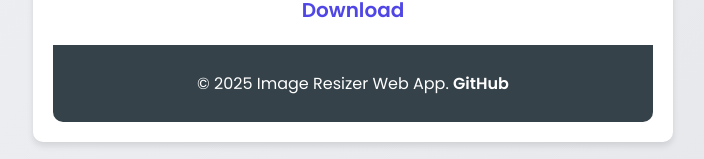
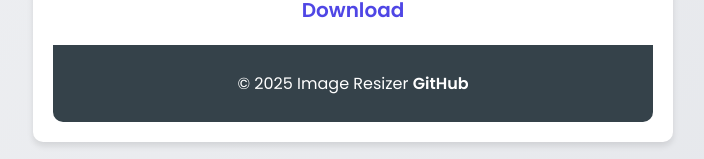
Before and after one commit to primext/fluffy-disco, a website with bundled scripts: page src/index.html in a window 1280 px wide. Shown: the part 853-1012 px from the top of the page, without its empty margins (287-991 px from the left). Built offline with nearby package versions, Linux system fonts and the light colour scheme.

Commit message:
Updated footer in index.html.

```diff
--- a/src/index.html
+++ b/src/index.html
@@ -54,7 +54,7 @@
 
         <!-- Footer Section -->
         <footer>
-            <p>&copy; 2025 Image Resizer Web App. <a href="https://github.com/primext/img-resizer">GitHub</a></p>
+            <p>&copy; 2025 Image Resizer <a href="https://github.com/primext/img-resizer">GitHub</a></p>
         </footer>
     </div>
 
```
